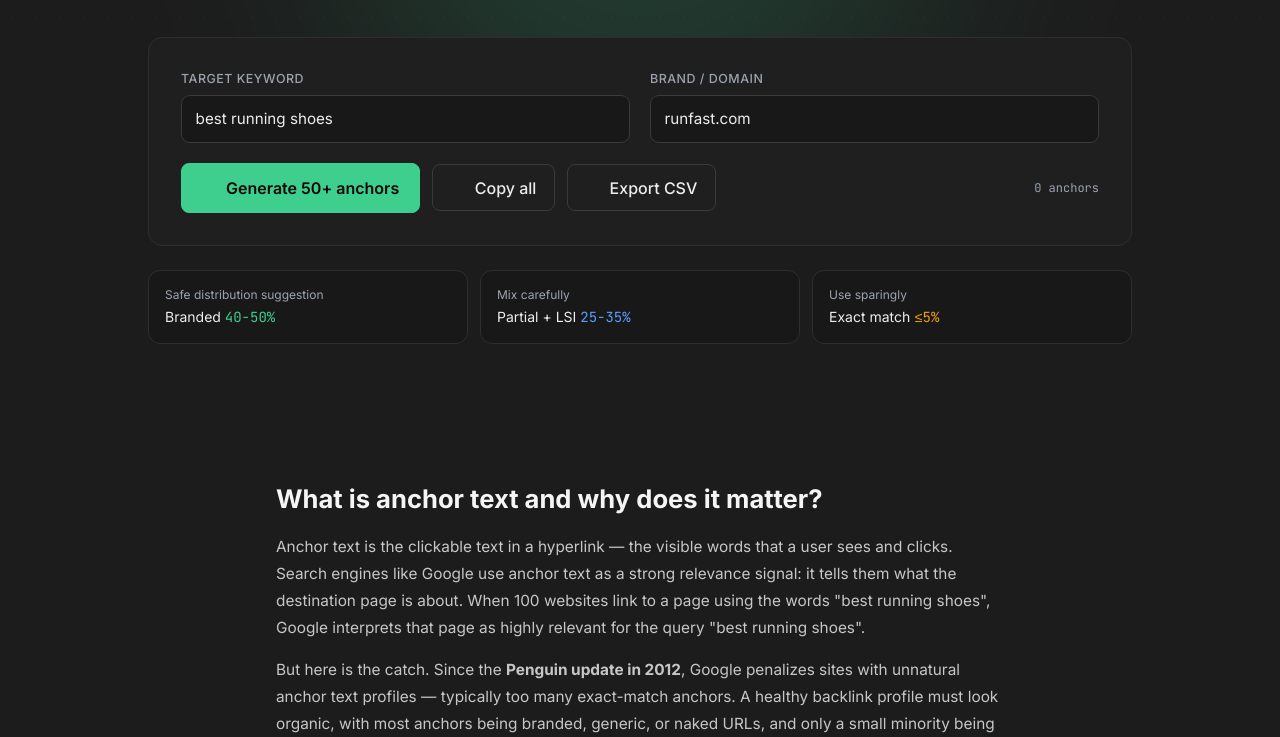
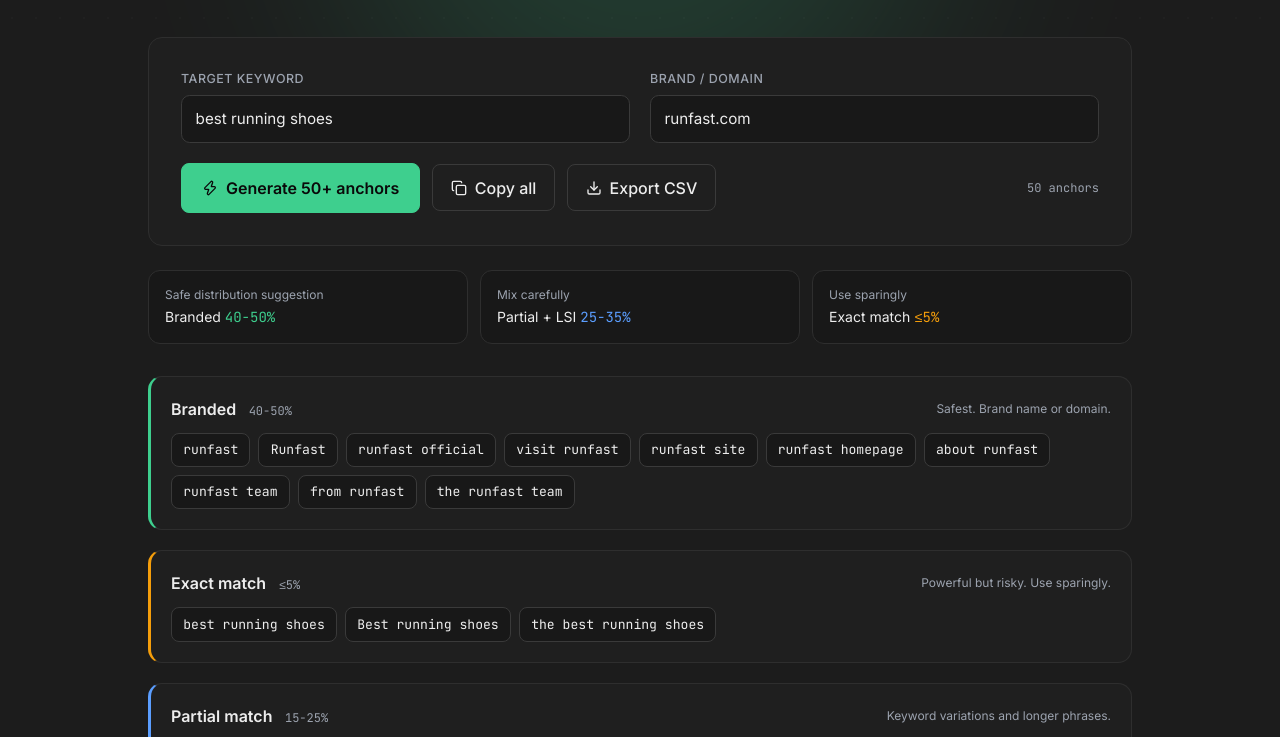
Before and after one commit to mistalyon/positive-backlink, a plain HTML site: page tools/anchor-text-generator.html in a window 1280 px wide. Shown: the part 305-1042 px from the top of the page. Drawn offline with nearby package versions, Linux system fonts and the light colour scheme.

Commit message:
Fix anchor text generator JS (rewrite without escape issues)

```diff
--- a/tools/anchor-text-generator.html
+++ b/tools/anchor-text-generator.html
@@ -204,8 +204,8 @@
 </footer>
 
 <script>
-const TEMPLATES = {
-  branded: ['{brand}','{Brand}','{brand} official','visit {brand}','{brand} site','{brand} homepage','{brand}\\'s blog','about {brand}','{brand} team','from {brand}'],
+var TEMPLATES = {
+  branded: ['{brand}','{Brand}','{brand} official','visit {brand}','{brand} site','{brand} homepage','about {brand}','{brand} team','from {brand}','the {brand} team'],
   exact: ['{kw}','{Kw}','the {kw}'],
   partial: ['guide to {kw}','best {kw} 2026','top {kw} options','how to find {kw}','our {kw} review','the ultimate {kw} list','reviews of {kw}','{kw} comparison','this {kw} guide','find {kw} here','{kw} explained','our pick for {kw}'],
   lsi: ['related buying guide','expert recommendations','editor picks','top rated options','complete buying guide','popular alternatives','similar reviews','detailed comparison'],
@@ -213,36 +213,45 @@
   naked: ['https://{domain}','{domain}','www.{domain}','https://www.{domain}','{domain}/']
 };
 function cap(s){return s.charAt(0).toUpperCase()+s.slice(1)}
-function fill(t,vars){return t.replace(/\\{kw\\}/g,vars.kw).replace(/\\{Kw\\}/g,cap(vars.kw)).replace(/\\{brand\\}/g,vars.brand).replace(/\\{Brand\\}/g,cap(vars.brand)).replace(/\\{domain\\}/g,vars.domain)}
+function fill(t,vars){return t.split("{kw}").join(vars.kw).split("{Kw}").join(cap(vars.kw)).split("{brand}").join(vars.brand).split("{Brand}").join(cap(vars.brand)).split("{domain}").join(vars.domain);}
 function generate(){
-  const kwRaw=(document.getElementById('kw').value||'best running shoes').trim();
-  const brRaw=(document.getElementById('brand').value||'runfast.com').trim();
-  const domain=brRaw.replace(/^https?:\\/\\//,'').replace(/^www\\./,'').replace(/\\/.*$/,'');
-  const brand=domain.split('.')[0];
-  const vars={kw:kwRaw.toLowerCase(),brand:brand,domain:domain};
-  const out={};let total=0;
-  for(const cat of Object.keys(TEMPLATES)){out[cat]=TEMPLATES[cat].map(t=>fill(t,vars));total+=out[cat].length}
+  var kwRaw=(document.getElementById("kw").value||"best running shoes").trim();
+  var brRaw=(document.getElementById("brand").value||"runfast.com").trim();
+  var domain=brRaw.replace(/^https?:\/\//,"").replace(/^www\./,"").split("/")[0];
+  var brand=domain.split(".")[0];
+  var vars={kw:kwRaw.toLowerCase(),brand:brand,domain:domain};
+  var out={};var total=0;
+  for(var cat in TEMPLATES){out[cat]=TEMPLATES[cat].map(function(t){return fill(t,vars)});total+=out[cat].length;}
   window.__lastResults=out;
-  document.getElementById('counter').textContent=total+' anchors';
+  document.getElementById("counter").textContent=total+" anchors";
   render(out);
 }
-const CAT_META={branded:{label:'Branded',cls:'cat-branded',pct:'40-50%',desc:'Safest. Brand name or domain.'},exact:{label:'Exact match',cls:'cat-exact',pct:'≤5%',desc:'Powerful but risky. Use sparingly.'},partial:{label:'Partial match',cls:'cat-partial',pct:'15-25%',desc:'Keyword variations and longer phrases.'},lsi:{label:'LSI / semantic',cls:'cat-lsi',pct:'10-20%',desc:'Related terms and synonyms.'},generic:{label:'Generic',cls:'cat-generic',pct:'10-15%',desc:'Click here, read more, etc.'},naked:{label:'Naked URLs',cls:'cat-naked',pct:'10-15%',desc:'The bare URL.'}};
+var CAT_META={branded:{label:'Branded',cls:'cat-branded',pct:'40-50%',desc:'Safest. Brand name or domain.'},exact:{label:'Exact match',cls:'cat-exact',pct:'≤5%',desc:'Powerful but risky. Use sparingly.'},partial:{label:'Partial match',cls:'cat-partial',pct:'15-25%',desc:'Keyword variations and longer phrases.'},lsi:{label:'LSI / semantic',cls:'cat-lsi',pct:'10-20%',desc:'Related terms and synonyms.'},generic:{label:'Generic',cls:'cat-generic',pct:'10-15%',desc:'Click here, read more, etc.'},naked:{label:'Naked URLs',cls:'cat-naked',pct:'10-15%',desc:'The bare URL.'}};
 function render(out){
-  const r=document.getElementById('results');r.innerHTML='';
-  for(const cat of Object.keys(out)){
-    const meta=CAT_META[cat];
-    const box=document.createElement('div');box.className='card mb-5 p-5 '+meta.cls;
+  var r=document.getElementById("results");r.innerHTML="";
+  for(var cat in out){
+    var meta=CAT_META[cat];
+    var box=document.createElement("div");
+    box.className="card mb-5 p-5 "+meta.cls;
     box.innerHTML='<div class="flex items-center justify-between mb-3 flex-wrap gap-2"><div><span class="font-semibold">'+meta.label+'</span> <span class="mono text-xs text-[#9ca3af] ml-2">'+meta.pct+'</span></div><span class="text-xs text-[#9ca3af]">'+meta.desc+'</span></div><div class="flex flex-wrap gap-2" id="tags-'+cat+'"></div>';
     r.appendChild(box);
-    const tagBox=box.querySelector('#tags-'+cat);
-    out[cat].forEach(a=>{const t=document.createElement('button');t.className='anchor-tag';t.innerHTML='<i data-lucide="copy" class="w-3 h-3 opacity-60"></i>'+a;t.onclick=()=>{navigator.clipboard.writeText(a);t.classList.add('copied');setTimeout(()=>t.classList.remove('copied'),900)};tagBox.appendChild(t)});
+    var tagBox=box.querySelector("#tags-"+cat);
+    (function(anchors,tagBox){
+      anchors.forEach(function(a){
+        var t=document.createElement("button");
+        t.className="anchor-tag";
+        t.textContent=a;
+        t.onclick=function(){navigator.clipboard.writeText(a);t.classList.add("copied");setTimeout(function(){t.classList.remove("copied")},900);};
+        tagBox.appendChild(t);
+      });
+    })(out[cat],tagBox);
   }
-  if(window.lucide)lucide.createIcons();
+  if(window.lucide) lucide.createIcons();
 }
-document.getElementById('gen').onclick=generate;
-document.getElementById('copyAll').onclick=()=>{if(!window.__lastResults)generate();const all=[];for(const k of Object.keys(window.__lastResults))all.push(...window.__lastResults[k]);navigator.clipboard.writeText(all.join(String.fromCharCode(10)));alert('Copied '+all.length+' anchors to clipboard.')};
-document.getElementById('exportCsv').onclick=()=>{if(!window.__lastResults)generate();let csv='category,anchor\\n';for(const k of Object.keys(window.__lastResults))window.__lastResults[k].forEach(a=>csv+=k+',"'+a.replace(/"/g,'\\\\"')+'"\\n');const b=new Blob([csv],{type:'text/csv'});const u=URL.createObjectURL(b);const a=document.createElement('a');a.href=u;a.download='anchors.csv';a.click()};
+document.getElementById("gen").onclick=generate;
+document.getElementById("copyAll").onclick=function(){if(!window.__lastResults)generate();var all=[];for(var k in window.__lastResults){window.__lastResults[k].forEach(function(x){all.push(x)});}navigator.clipboard.writeText(all.join("\n"));alert("Copied "+all.length+" anchors to clipboard.");};
+document.getElementById("exportCsv").onclick=function(){if(!window.__lastResults)generate();var csv="category,anchor\n";for(var k in window.__lastResults){window.__lastResults[k].forEach(function(a){csv+=k+',"'+a.replace(/"/g,'""')+'"\n';});}var b=new Blob([csv],{type:"text/csv"});var u=URL.createObjectURL(b);var a=document.createElement("a");a.href=u;a.download="anchors.csv";a.click();};
 generate();
-if(window.lucide)lucide.createIcons();
+if(window.lucide) lucide.createIcons();
 </script>
 </body></html>
```
